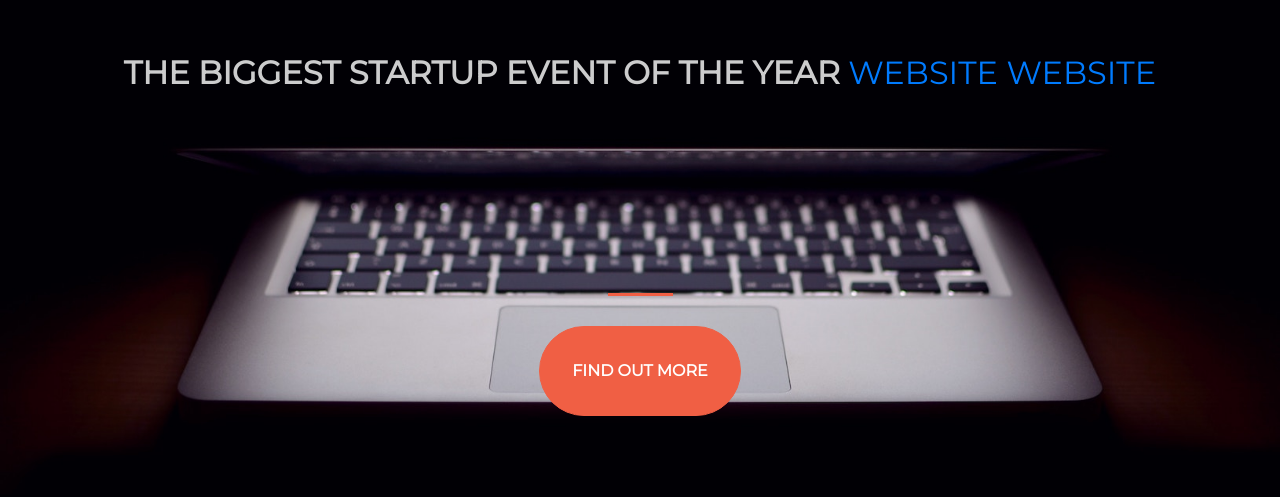
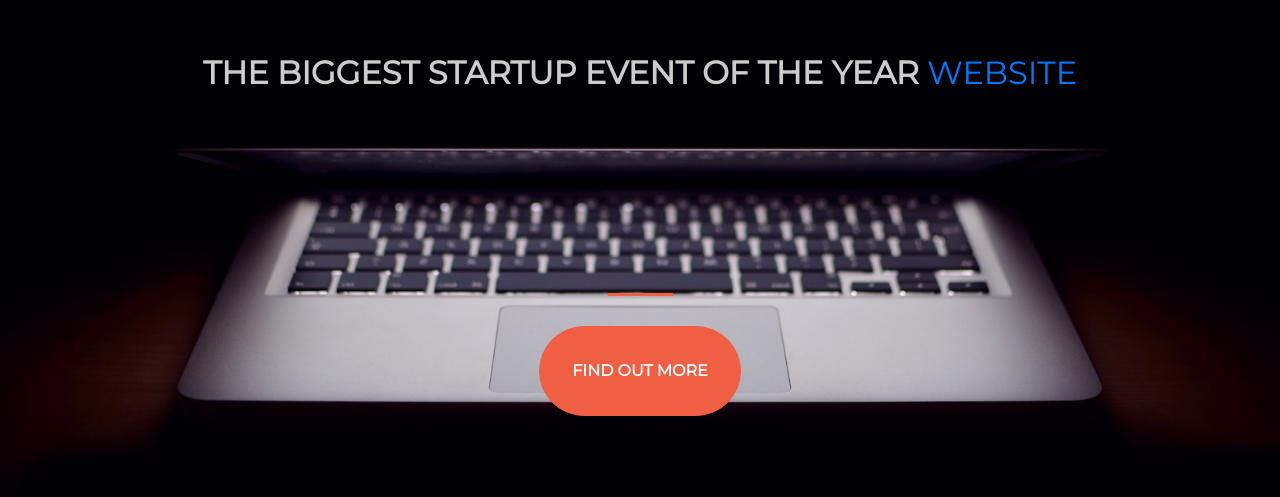
Before and after one commit to DevineDaimonds/DevineDaimonds.github.io, a plain HTML site: page index.html in a window 1280 px wide. Shown: the part 165-662 px from the top of the page. Drawn offline with nearby package versions, Linux system fonts and the light colour scheme.

Commit message:
changes to website

```diff
--- a/index.html
+++ b/index.html
@@ -23,7 +23,6 @@
             <h1 class="text-uppercase faded">
               <strong>the biggest startup event of the year</strong>
               <a href="About.html">Website</a>
-               <a href="About.html">Website</a>
             </h1>
             <hr>
           </div>
```
